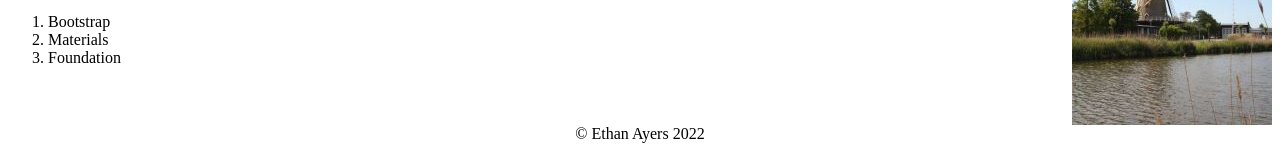
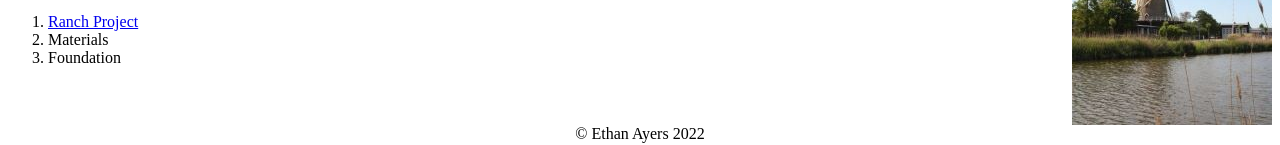
Before and after one commit to eayers127/dgm-2740-projects, a plain HTML site: page index.html in a window 1280 px wide. Shown: the part 294-439 px from the top of the page. Drawn offline with Linux system fonts and the light colour scheme.

Commit message:
added ranch project to main page

```diff
--- a/index.html
+++ b/index.html
@@ -25,7 +25,7 @@
 <img src="images/header.jpg" alt="Photo of Windmill">
 <p>Duis aute irure dolor in reprehenderit in voluptate velit esse cillum dolore eu fugiat nulla pariatur. Excepteur sint occaecat cupidatat non proident, sunt in culpa qui officia deserunt mollit anim id est laborum. Duis aute irure dolor in reprehenderit in voluptate velit esse cillum dolore eu fugiat nulla pariatur. Excepteur sint occaecat cupidatat non proident, sunt in culpa qui officia deserunt mollit anim id est laborum. Duis aute irure dolor in reprehenderit in voluptate velit esse cillum dolore eu fugiat nulla pariatur. Excepteur sint occaecat cupidatat non proident, sunt in culpa qui officia deserunt mollit anim id est laborum.</p>
 <ol>
-  <li>Bootstrap</li>
+  <li><a href="ranch-start/">Ranch Project</a></li>
   <li>Materials</li>
   <li>Foundation</li>
 </ol>
```
